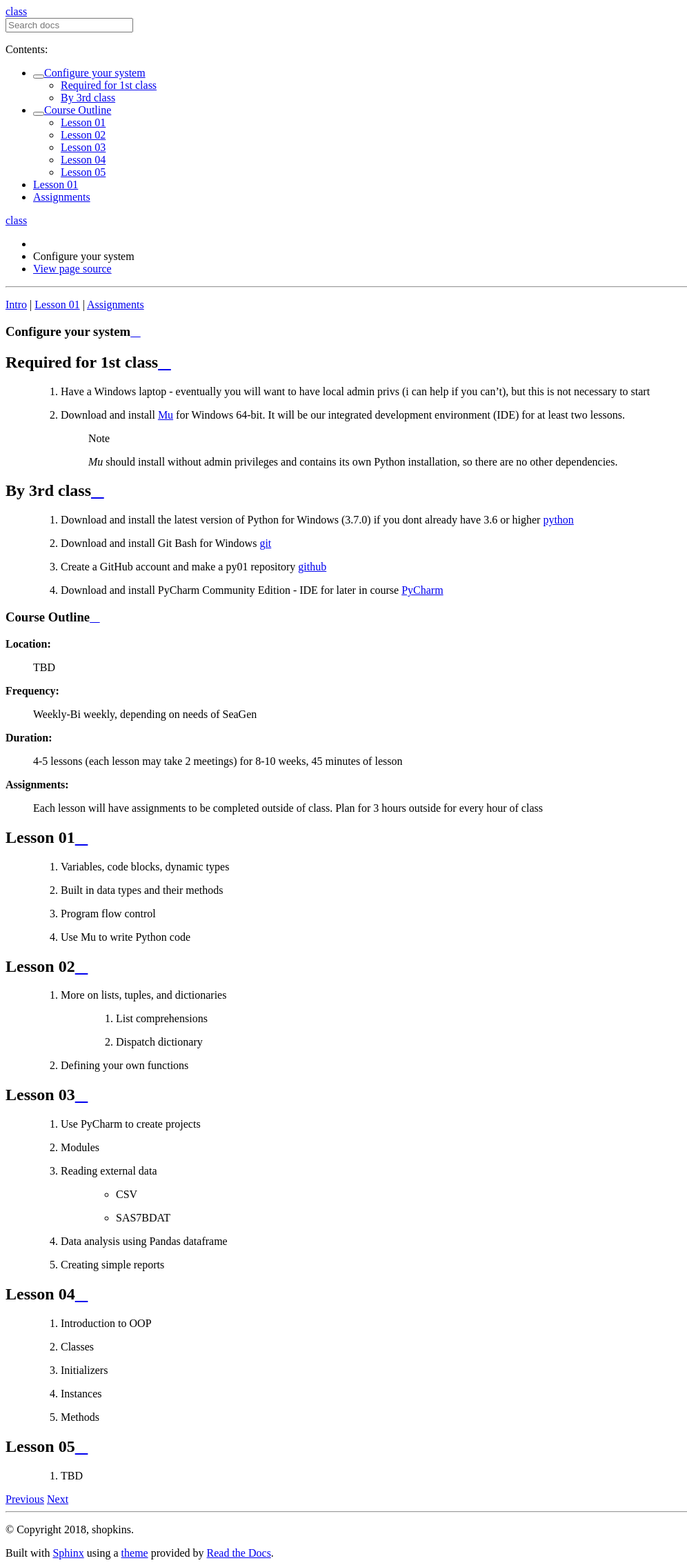
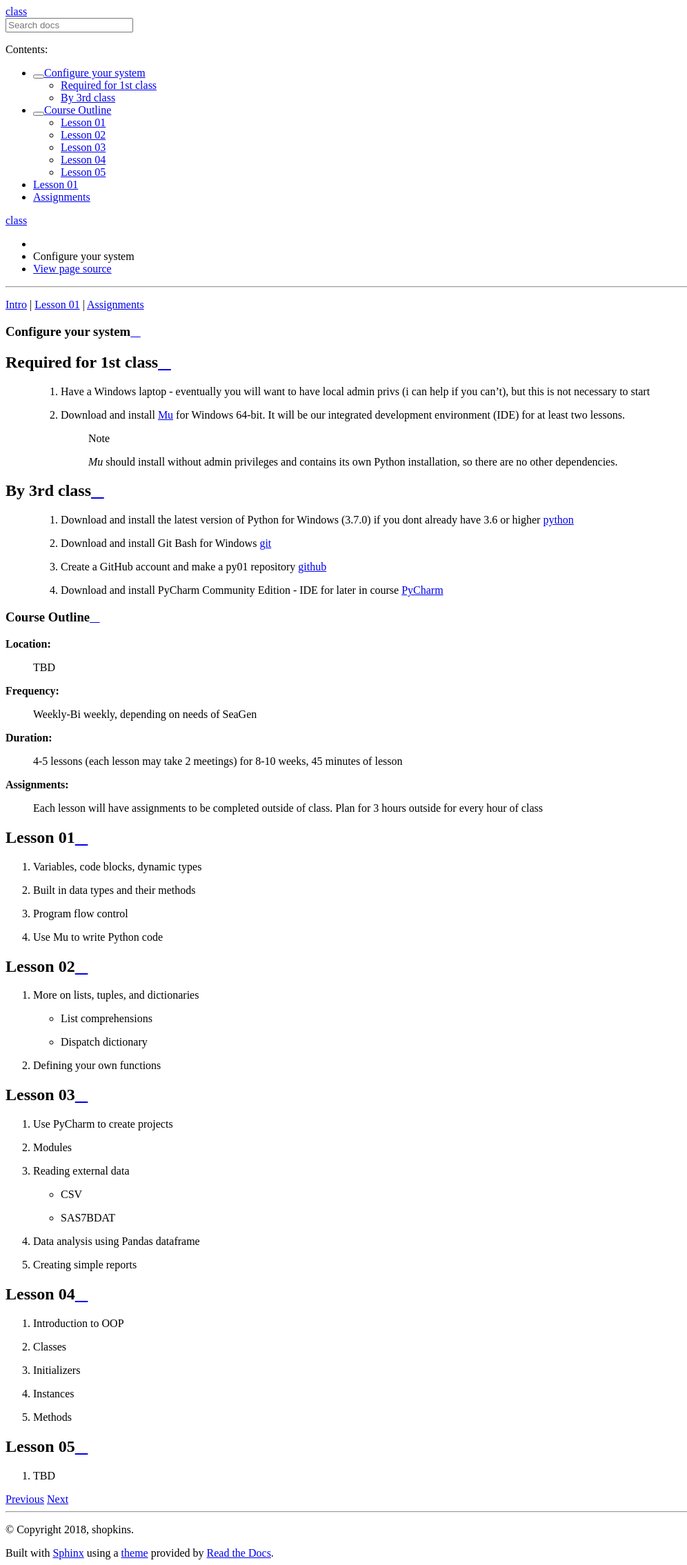
Before and after one commit to hopkinss/py_class, a Sphinx documentation site: the page built from source/prereq.rst, in a window 1280 px wide. Shown: the whole page at 69% size, without its empty margins (0-996 px from the left). Built offline with Sphinx 7.4.7 and the Read the Docs theme 2.0.0, drawn with Linux system fonts in a browser that asks for light colours.

```diff
--- a/source/prereq.rst
+++ b/source/prereq.rst
@@ -33,36 +33,40 @@ Course Outline
 
 Lesson 01
 --------------------
-    #. Variables, code blocks, dynamic types
-    #. Built in data types and their methods
-    #. Program flow control
-    #. Use Mu to write Python code
+#. Variables, code blocks, dynamic types
+#. Built in data types and their methods
+#. Program flow control
+#. Use Mu to write Python code
 
 Lesson 02
 -------------------------
-    #. More on lists, tuples, and dictionaries
-        #. List comprehensions
-        #. Dispatch dictionary
-    #. Defining your own functions
+#. More on lists, tuples, and dictionaries
+
+   - List comprehensions
+   - Dispatch dictionary
+
+#. Defining your own functions
 
 Lesson 03
 ----------------------------
-    #. Use PyCharm to create projects
-    #. Modules
-    #. Reading external data
-        *  CSV
-        *  SAS7BDAT
-    #. Data analysis using Pandas dataframe
-    #. Creating simple reports
+#. Use PyCharm to create projects
+#. Modules
+#. Reading external data
+
+   -  CSV
+   -  SAS7BDAT
+
+#. Data analysis using Pandas dataframe
+#. Creating simple reports
 
 Lesson 04
 ----------------------------
-    #. Introduction to OOP
-    #. Classes
-    #. Initializers
-    #. Instances
-    #. Methods
+#. Introduction to OOP
+#. Classes
+#. Initializers
+#. Instances
+#. Methods
 
 Lesson 05
 ------------------------
-    #. TBD
+#. TBD
```
